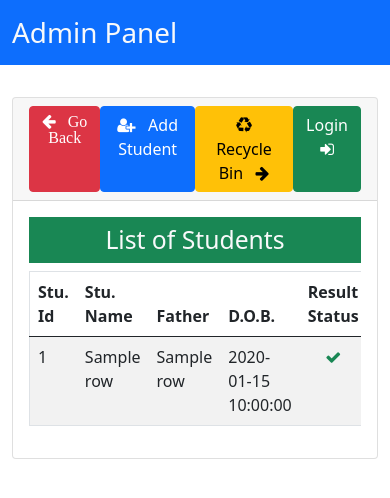
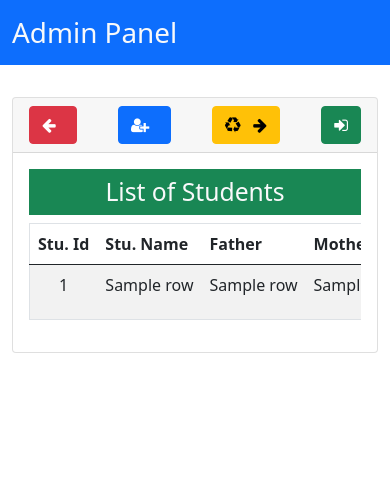
Before and after one commit to onlinesatish/ama-marksheet, a CodeIgniter 4 app: template ci4/app/Views/admin/gen/all_stu_list.php in a window 390 px wide. Shown: the top 498 px of the page. Run offline with PHP 8.4 and a stand-in for CodeIgniter, Linux system fonts and the light colour scheme; the template is opened without the code that fills it: most values are stand-ins (such as "Sample title", 1, 10 or a date in 2020); data that the repository does not hold is empty; some libraries are stand-ins or nearby versions.

Commit message:
in all students list hide header button text on mobile screen

```diff
--- a/ci4/app/Views/admin/gen/all_stu_list.php
+++ b/ci4/app/Views/admin/gen/all_stu_list.php
@@ -19,6 +19,9 @@ We add student details in database and then go next page to upload student marks
       crossorigin="anonymous" />
 
    <title>Admin Panel!</title>
+   <style>
+   table th,table td{white-space: nowrap;}
+   </style>
 </head>
 
 <body>
@@ -33,20 +36,20 @@ We add student details in database and then go next page to upload student marks
          <div class="card">
             <div class="card-header">
                <div class="d-flex justify-content-between">
-                  <a title="Go Back" class="btn btn-danger" href="<?=site_url('admin');?>"><i class="fa fa-arrow-left">
-                        &nbsp; Go Back</i></a>
-                  <a title="Add Student" class="btn btn-primary" href="<?=site_url('admin/add_student');?>"><i
-                        class="fa fa-user-plus"></i> &nbsp; Add Student</a>
-                  <a title="Go to view deleted data" class="btn btn-warning" href="<?=site_url('admin/stu_bin');?>"><i
-                        class="fa fa-recycle"></i> Recycle Bin &nbsp; <i class="fa fa-arrow-right"></i></a>
+                  <a title="Go Back" class="btn btn-danger" href="<?=site_url('admin');?>" data-bs-toggle="tooltip" data-bs-placement="top"><i class="fa fa-arrow-left">
+                        &nbsp; <span class="d-none d-md-inline-block">Go Back</span></i></a>
+                  <a title="Add Student" class="btn btn-primary" href="<?=site_url('admin/add_student');?>" data-bs-toggle="tooltip" data-bs-placement="top"><i
+                        class="fa fa-user-plus"></i> &nbsp; <span class="d-none d-md-inline-block">Add Student</span></a>
+                  <a title="Go to view deleted data" class="btn btn-warning" href="<?=site_url('admin/stu_bin');?>" data-bs-toggle="tooltip" data-bs-placement="top"><i
+                        class="fa fa-recycle"></i> <span class="d-none d-md-inline-block">Recycle Bin</span> &nbsp; <i class="fa fa-arrow-right"></i></a>
                   <?php if($verified_admin):?>
-                  <a title="Go to view deleted data" class="btn btn-danger" href="<?=site_url('admin/logout_admin');?>">
-                     Logout <i class=" fa fa-sign-out"></i>
+                  <a title="Go to view deleted data" class="btn btn-danger" href="<?=site_url('admin/logout_admin');?>" data-bs-toggle="tooltip" data-bs-placement="top">
+                     <span class="d-none d-md-inline-block">Logout</span> <i class=" fa fa-sign-out"></i>
                   </a>
                   <?php else: ?>
                   <a title="Go to view deleted data" class="btn btn-success"
                      href="<?=site_url('admin/verify_admin');?>">
-                     Login <i class=" fa fa-sign-in"></i>
+                     <span class="d-none d-md-inline-block">Login</span> <i class=" fa fa-sign-in"></i>
                   </a>
                   <?php endif; ?>
                </div>
@@ -60,13 +63,13 @@ We add student details in database and then go next page to upload student marks
                            <th>Stu. Id</th>
                            <th>Stu. Name</th>
                            <th>Father</th>
-                           <!-- <th>Mother</th>
-                           <th>Gender</th> -->
+                           <th>Mother</th>
+                           <th>Gender</th>
                            <th>D.O.B.</th>
-                           <!-- <th>Address</th>
+                           <th>Address</th>
                            <th>Mobile</th>
                            <th>Created_at</th>
-                           <th>Updated_at</th> -->
+                           <th>Updated_at</th>
                            <th>Result Status</th>
                            <th class="text-center" colspan="3">Action</th>
                         </tr>
@@ -76,16 +79,16 @@ We add student details in database and then go next page to upload student marks
     foreach ($rows as $r) :
       ?>
                      <tr>
-                        <td><?=$r["id"];?></td>
+                        <td class="text-center"><?=$r["id"];?></td>
                         <td><?=$r["stu_name"];?></td>
                         <td><?=$r["father_name"];?></td>
-                        <!-- <td><?=$r["mother_name"];?></td>
-                        <td><?=$r["gender"];?></td> -->
+                        <td><?=$r["mother_name"];?></td>
+                        <td><?=$r["gender"];?></td>
                         <td><?=$r["dob"];?></td>
-                        <!-- <td><?=$r["address"];?></td>
+                        <td><?=$r["address"];?></td>
                         <td><?=$r["mobile"];?></td>
                         <td><?=$r["created_at"];?></td>
-                        <td><?=$r["updated_at"];?></td> -->
+                        <td><?=$r["updated_at"];?></td>
                         <td class="text-center">
 
                            <!-- This is conditional link -->
@@ -96,17 +99,9 @@ We add student details in database and then go next page to upload student marks
                            <!-- if result didn't upload -->
                            <i class="fa fa-times text-danger"></i>
                            <?php endif;?>
-
-                           <!-- <?php
-                                 if ($r['stu_id'] != null) {
-                                    echo '<span class="btn btn-success">Uploaded</span>';
-                                 } else {
-                                    echo '<a class="btn btn-danger" href="'.site_url("admin/upload_result/".$r["id"]).'">Upload</a>';
-                                 }
-                              ?> -->
                         </td>
                         <td>
-                           <div class="btn-group" style="width:200px">
+                           <div class="btn-group" >
                               <!-- This is conditional link -->
                               <!-- if result uploaded -->
                               <?php if ($r['stu_id'] != null): ?>
```
